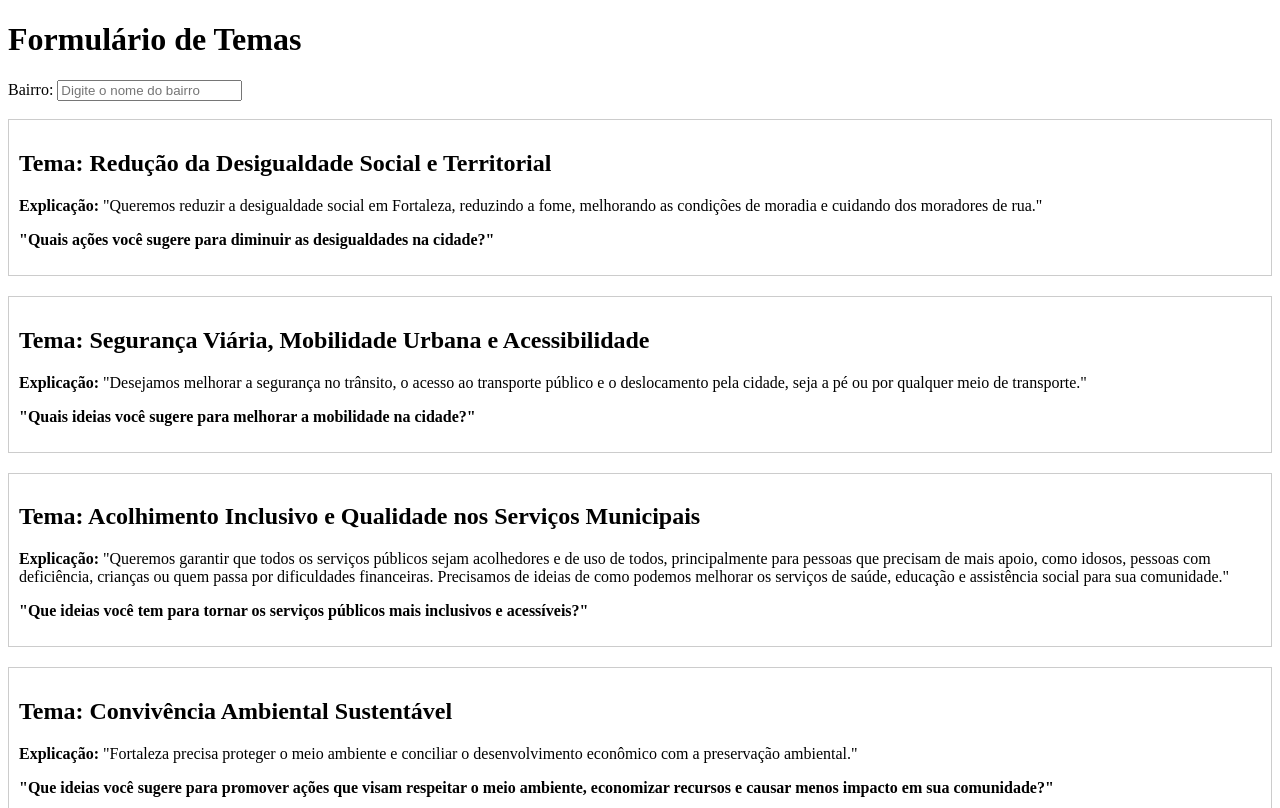
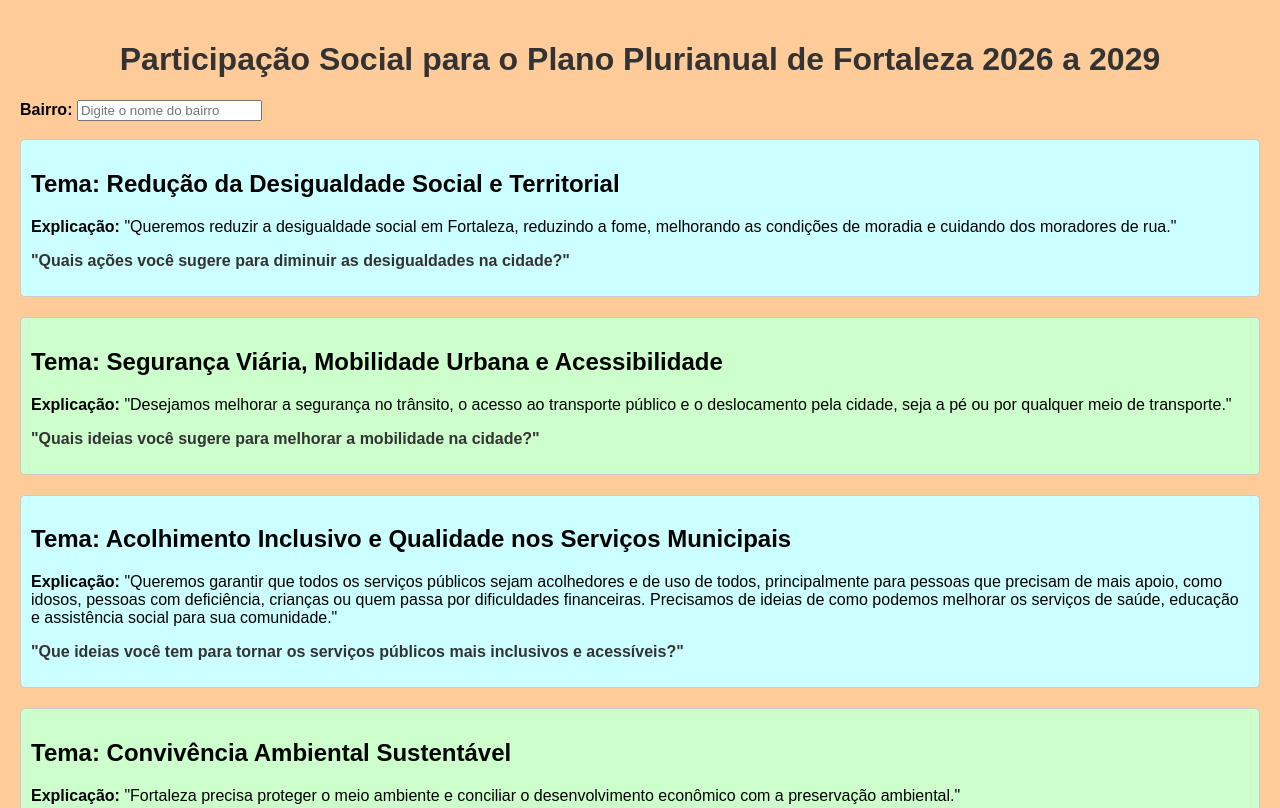
Before and after one commit to eudespr1/plano-fortaleza, a plain HTML site: page index.html in a window 1280 px wide. Shown: the top 808 px of the page. Drawn offline with Linux system fonts and the light colour scheme.

Commit message:
Update index.html

```diff
--- a/index.html
+++ b/index.html
@@ -3,13 +3,33 @@
 <head>
     <meta charset="UTF-8">
     <meta name="viewport" content="width=device-width, initial-scale=1.0">
-    <title>Formulário de Temas</title>
+    <title>Participação Social para o Plano Plurianual de Fortaleza 2026 a 2029</title>
     <style>
+        body {
+            background-color: #ffcc99; /* Fundo laranja claro */
+            font-family: Arial, sans-serif;
+            margin: 0;
+            padding: 20px;
+        }
+        h1 {
+            text-align: center;
+            color: #333;
+        }
+        label {
+            font-weight: bold; /* Bairro em negrito */
+        }
         .tema {
             margin-bottom: 20px;
             border: 1px solid #ccc;
             padding: 10px;
             cursor: pointer;
+            border-radius: 5px;
+        }
+        .tema:nth-child(odd) {
+            background-color: #ccffcc; /* Verde claro para temas ímpares */
+        }
+        .tema:nth-child(even) {
+            background-color: #ccffff; /* Azul claro para temas pares */
         }
         .conteudo {
             display: none;
@@ -19,6 +39,8 @@
             width: 100%;
             padding: 8px;
             margin-bottom: 10px;
+            border: 1px solid #ccc;
+            border-radius: 4px;
         }
         .conteudo button {
             padding: 10px 20px;
@@ -26,6 +48,7 @@
             color: white;
             border: none;
             cursor: pointer;
+            border-radius: 4px;
         }
         .conteudo button:hover {
             background-color: #45a049;
@@ -33,11 +56,12 @@
         .pergunta-generica {
             font-weight: bold;
             margin-top: 10px;
+            color: #333;
         }
     </style>
 </head>
 <body>
-    <h1>Formulário de Temas</h1>
+    <h1>Participação Social para o Plano Plurianual de Fortaleza 2026 a 2029</h1>
     <label for="bairro">Bairro:</label>
     <input type="text" id="bairro" name="bairro" placeholder="Digite o nome do bairro"><br><br>
 
```
